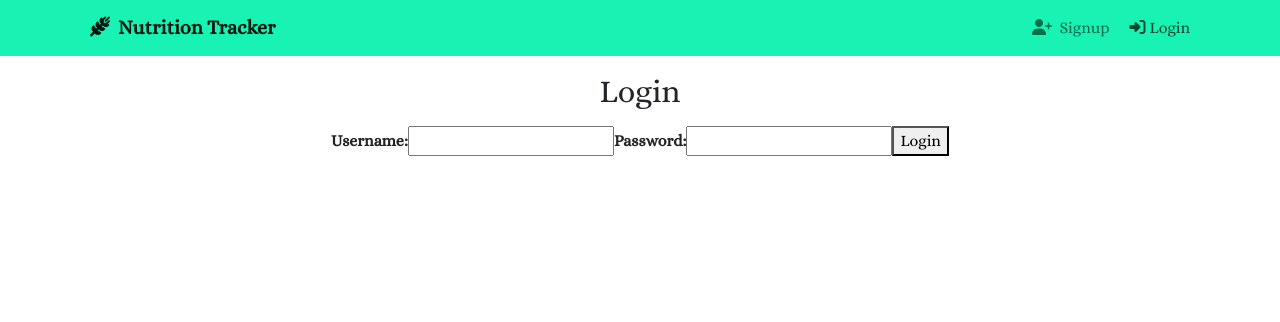
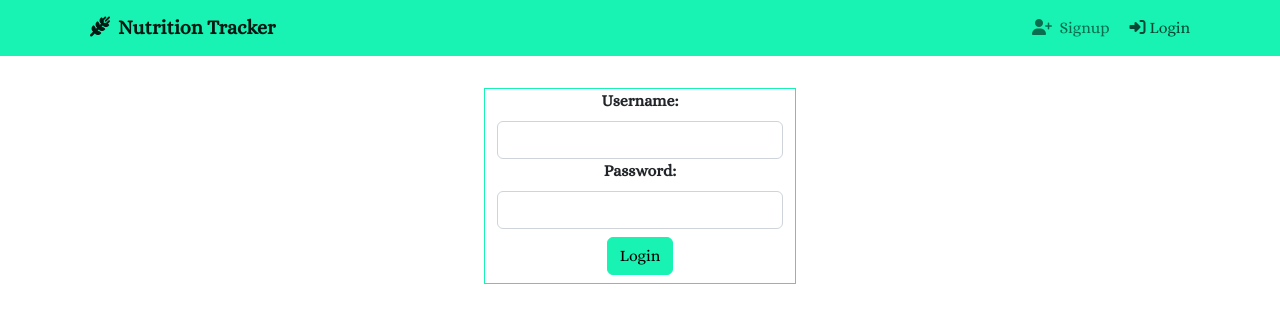
Before and after one commit to henrywl618/nutrition_tracker, a React (Create React App) app in the folder frontend/: page / in a window 1280 px wide. Both pictures are taken after a click on the button "Login". Shown: the top 322 px of the page. Built offline with nearby package versions, Linux system fonts and the light colour scheme; the HTML template or start-up script is replaced by a standard one.

Commit message:
styled signup and login forms

```diff
--- a/frontend/src/DiaryView.css
+++ b/frontend/src/DiaryView.css
@@ -16,6 +16,18 @@
     background-color: #F21859;
 }
 
+.greenbutton{
+    background-color: #18F2B2;
+    color: black;
+    border: 1px solid #18F2B2;
+}
+
+.greenbutton:hover{
+    color:black;
+    background-color: #12ce96;
+    border: 1px solid #12ce96;
+}
+
 h4{
     font-weight: bold;
 }
--- a/frontend/src/LoginForm.js
+++ b/frontend/src/LoginForm.js
@@ -1,5 +1,6 @@
 import React, {useState} from "react";
 import axios from "axios";
+import { Button } from "react-bootstrap";
 
 const LoginForm = ({setLoggedIn, setCurrentView})=>{
 
@@ -44,19 +45,20 @@ const LoginForm = ({setLoggedIn, setCurrentView})=>{
 
     return(
         <div>
-            <h2>Login</h2>
             <p className="text-danger">{error}</p>
-            <form>
-                <label htmlFor="username">
-                Username:
-                </label>
-                <input id="username" name="username" onChange={handleChange} value={formData.username}></input>
-                <label htmlFor="password">
-                Password:
-                </label>
-                <input type="password" id="password" name="password" onChange={handleChange} value={formData.password}></input>
-                <button onClick={login}>Login</button>
+            <div className="row justify-content-center m-3">
+            <form className="SignupForm-form col-lg-3 col-md-6">
+                <div>
+                    <label className="form-label" htmlFor="username">Username:</label>
+                    <input className="form-control"type="text" name="username" id="username" onChange={handleChange} value={formData.username}></input>
+                </div>
+                <div>
+                    <label className="form-label" htmlFor="password">Password:</label>
+                    <input className="form-control"type="password" name="password" id="password" onChange={handleChange} value={formData.password}></input>
+                </div>
+                <Button className="greenbutton my-2" onClick={login}>Login</Button>
             </form>
+            </div>
         </div>
     )
 };
--- /dev/null
+++ b/frontend/src/SignupForm.css
@@ -0,0 +1,3 @@
+.SignupForm-form{
+    border: 1px solid #18F2B2;
+}
--- a/frontend/src/SignupForm.js
+++ b/frontend/src/SignupForm.js
@@ -1,5 +1,7 @@
 import React, {useState} from "react";
 import axios from "axios";
+import { Button } from "react-bootstrap";
+import "./SignupForm.css"
 
 const SignupForm = ({setLoggedIn, setCurrentView})=>{
     const emptyFormData = {username:"",
@@ -46,15 +48,23 @@ const SignupForm = ({setLoggedIn, setCurrentView})=>{
         <div>
             <h3>Signup</h3>
             <p className="text-danger">{error}</p>
-            <form>
-                <label htmlFor="username">Username:</label>
-                <input type="text" name="username" id="username" onChange={changeForm} value={formData.username}></input>
-                <label htmlFor="password">Password:</label>
-                <input type="password" name="password" id="password" onChange={changeForm} value={formData.password}></input>
-                <label htmlFor="email">Email:</label>
-                <input type="email" name="email" id="email" onChange={changeForm} value={formData.email}></input>
-                <button onClick={handleSubmit}>Submit</button>
+            <div className="row justify-content-center m-3">
+            <form className="SignupForm-form col-lg-3 col-md-6">
+                <div>
+                    <label className="form-label" htmlFor="username">Username:</label>
+                    <input className="form-control"type="text" name="username" id="username" onChange={changeForm} value={formData.username}></input>
+                </div>
+                <div>
+                    <label className="form-label" htmlFor="password">Password:</label>
+                    <input className="form-control"type="password" name="password" id="password" onChange={changeForm} value={formData.password}></input>
+                </div>
+                <div>
+                    <label className="form-label" htmlFor="email">Email:</label>
+                    <input className="form-control"type="email" name="email" id="email" onChange={changeForm} value={formData.email}></input>
+                </div>
+                <Button className="greenbutton my-2" onClick={handleSubmit}>Create Account</Button>
             </form>
+            </div>
         </div>
     );
 };
```
